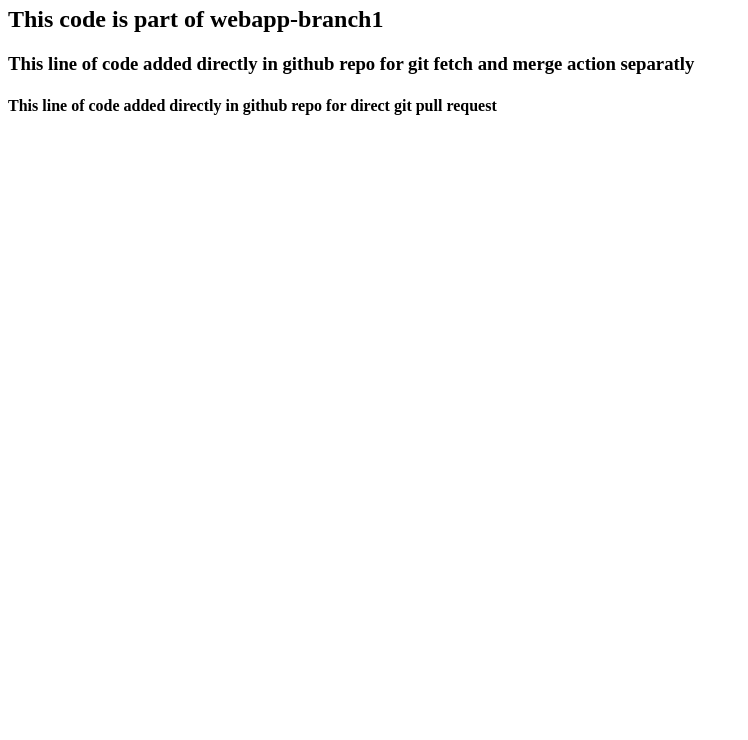
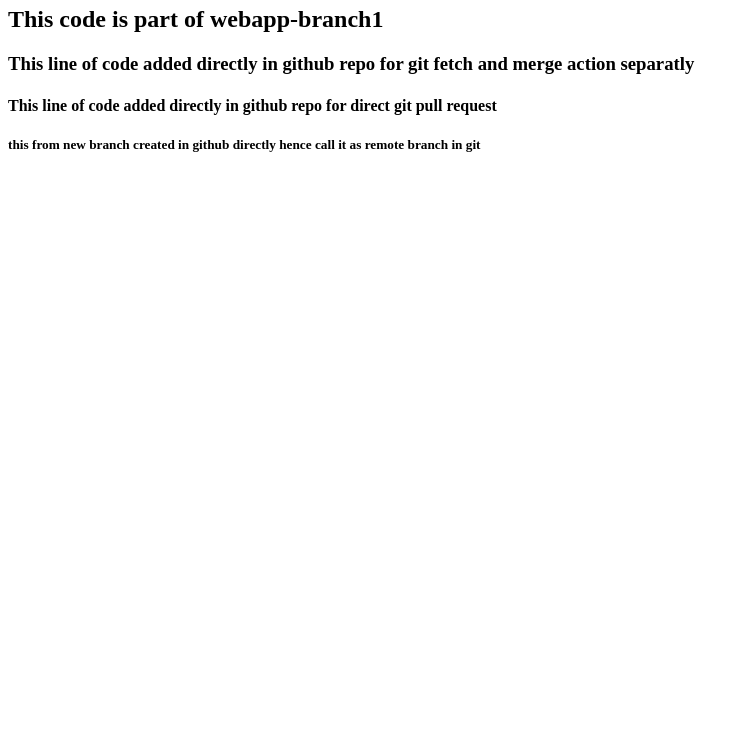
Before and after one commit to surya4tech/webapp, a plain HTML site: page index.html in a window 1280 px wide. Shown: the part 60-800 px from the top of the page, without its empty margins (0-748 px from the left). Drawn offline with Linux system fonts and the light colour scheme.

Commit message:
Update index.html
remote repository creation and update

```diff
--- a/index.html
+++ b/index.html
@@ -2,3 +2,4 @@
 <h2>This code is part of webapp-branch1</h2>
 <h3>This line of code added directly in github repo for git fetch and merge action separatly</h3>
 <h4>This line of code added directly in github repo for direct git pull request</h4>
+<h5>this from new branch created in github directly hence call it as remote branch in git</h5>
```
